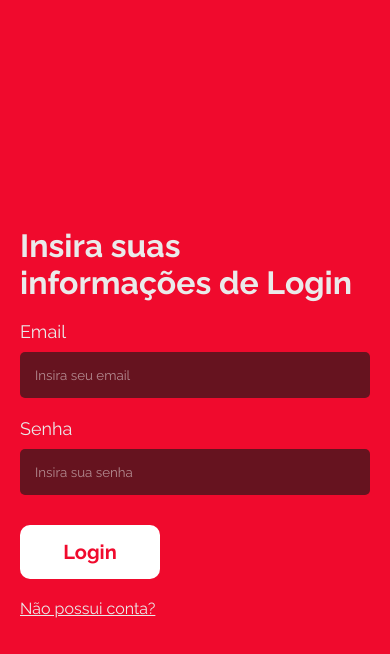
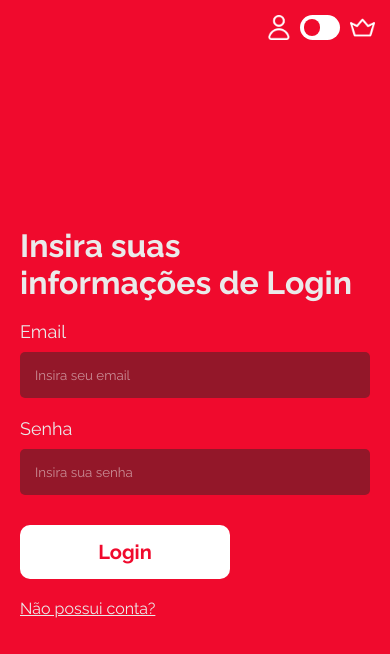
Before and after one commit to murilo0537/NodeExpressHTML, a plain HTML site: page front/login.html in a window 390 px wide. Drawn offline with Linux system fonts and the light colour scheme.

Commit message:
new assets, switch animation and general fix

```diff
--- a/front/css/style.css
+++ b/front/css/style.css
@@ -2,8 +2,10 @@
 
 :root {
   --color-primary: #f00a2d;
-  --color-secondary: #66131f;
+  --color-secondary: #931729;
   --color-tertiary: #ff3a85;
+  --color-admin-primary: #ff9500;
+  --color-admin-secondary: #b95600;
   --color-background: #1c1a1a;
   --color-text-primary: #eaeaea;
 }
@@ -38,12 +40,14 @@ body {
 }
 
 .side-container {
+  filter: saturate(0.2);
   transition: 0.5s;
   max-width: 900px;
   width: 100%;
-  height: 100vh;
+  min-height: 100vh;
+  height: inherit;
   background-color: var(--color-primary);
-  padding: 20px;
+  padding: 40px;
   display: flex;
   justify-content: center;
   align-items: center;
@@ -98,7 +102,6 @@ body {
   border: none;
   cursor: text;
   filter: brightness(0.8);
-
 }
 
 .classic-form input:hover {
@@ -122,5 +125,57 @@ body {
 
 .classic-form button:hover {
   width: 100%;
-  box-shadow: 0px 0px 30px white;
 }
+
+.adm-switch-row {
+  position: absolute;
+  top: 15px;
+  right: 15px;
+  gap: 10px;
+}
+
+.adm-switch-row img {
+  height: 25px;
+}
+
+.adm-switch {
+  background-color: white;
+  width: 40px;
+  border-radius: 15px;
+  padding: 4px;
+  cursor: pointer;
+}
+
+.adm-switch-ball {
+  background-color: var(--color-primary);
+  height: 100%;
+  width: 50%;
+  border-radius: 15px;
+  cursor: pointer;
+  transition: 0.2s;
+}
+
+.adm-switch-ball-active {
+  background-color: var(--color-admin-primary);
+  transform: translateX(100%);
+}
+
+.side-container-admin {
+  background-color: var(--color-admin-primary);
+}
+
+.side-container-admin .side-content .classic-form input{
+  background-color: var(--color-admin-secondary);
+
+}
+
+
+@media screen and (max-width: 1100px) {
+  .side-container {
+    padding: 20px;
+  }
+
+  .classic-form button {
+    width: 60%;
+  }
+}
--- a/front/js/login.js
+++ b/front/js/login.js
@@ -1,20 +1,40 @@
-const regTrans = document.querySelector('.regTrans')
-const sideContainer = document.querySelector('.side-container')
-const sideContent = document.querySelector('.side-content')
+const sideContainer = document.querySelector(".side-container");
+const sideContent = document.querySelector(".side-content");
 
-setTimeout(()=>{
-    sideContent.style.opacity = '1'
-    },10)
+// START PAGE ANIMATIONS
+setTimeout(() => {
+  sideContainer.style.filter = "saturate(1)";
+  sideContent.style.opacity = "1";
+}, 10);
 
+const regTrans = document.querySelector(".regTrans");
+const admSwitchRow = document.querySelector(".adm-switch-row");
 
-regTrans.addEventListener('click', () => {
-    sideContainer.style.maxWidth = '100%'
-    sideContent.style.opacity = '0'
+// ENTRY TYPE ANIMATIONS
+regTrans.addEventListener("click", () => {
+  admSwitchRow.style.opacity = "0";
+  sideContainer.style.maxWidth = "100%";
+  sideContainer.style.backgroundColor = "#f00a2d";
+  sideContent.style.opacity = "0";
+  sideContent.style.userSelect = "none";
+  sideContainer.style.filter = "saturate(0.2)";
+  setTimeout(() => {
+    sideContainer.style.maxWidth = "";
+    sideContainer.style.marginLeft = "auto";
     setTimeout(() => {
-        sideContainer.style.maxWidth = ''
-        sideContainer.style.marginLeft = 'auto'
-        setTimeout(() => {
-            window.location.href = 'register.html'
-        }, 500)
-    }, 500)
-})
+      window.location.href = "register.html";
+    }, 500);
+  }, 500);
+});
+
+const admSwitch = document.querySelector(".adm-switch");
+const admSwitchBall = document.querySelector(".adm-switch-ball");
+let adminMode = false;
+
+// ADMIN SWITCH ANIMATIONS
+admSwitch.addEventListener("click", () => {
+  adminMode = !adminMode;
+
+  admSwitchBall.classList.toggle("adm-switch-ball-active");
+  sideContainer.classList.toggle("side-container-admin");
+});
--- a/front/login.html
+++ b/front/login.html
@@ -1,32 +1,41 @@
 <!DOCTYPE html>
 <html lang="en">
-
   <head>
     <meta charset="UTF-8" />
     <meta name="viewport" content="width=device-width, initial-scale=1.0" />
-  <link rel="stylesheet" href="css/style.css">
+    <link rel="stylesheet" href="css/style.css" />
     <title>Valcore</title>
   </head>
 
   <body>
     <main class="login-main">
       <div class="side-container">
+        <div class="adm-switch-row row">
+          <img src="assets/user.png" />
+          <div class="adm-switch">
+            <div class="adm-switch-ball"></div>
+          </div>
+          <img src="assets/crown.png" />
+        </div>
         <div class="side-content">
           <h1>Insira suas informações de Login</h1>
           <form id="login-form" class="classic-form">
             <div class="column">
               <label for="email">Email</label>
-            <input type="email" name="email" placeholder="Insira seu email">
+              <input type="email" name="email" placeholder="Insira seu email" />
             </div>
             <div class="column">
               <label for="password">Senha</label>
-            <input type="password" name="password" placeholder="Insira sua senha">
+              <input
+                type="password"
+                name="password"
+                placeholder="Insira sua senha"
+              />
             </div>
             <button type="submit">Login</button>
           </form>
           <p class="regTrans">Não possui conta?</p>
         </div>
-
       </div>
     </main>
   </body>
```
Also changed, not shown: front/js/register.js (+19 -16 lines), front/assets/crown.png (added), front/assets/user.png (added). Lines whose indentation alone changed are shown as unchanged.
